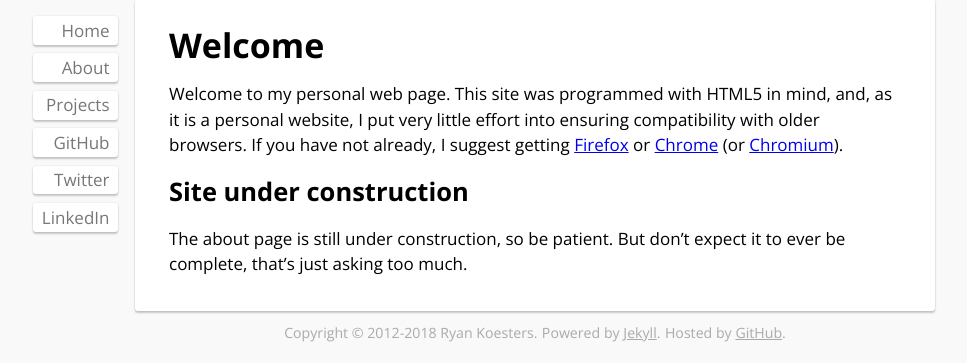
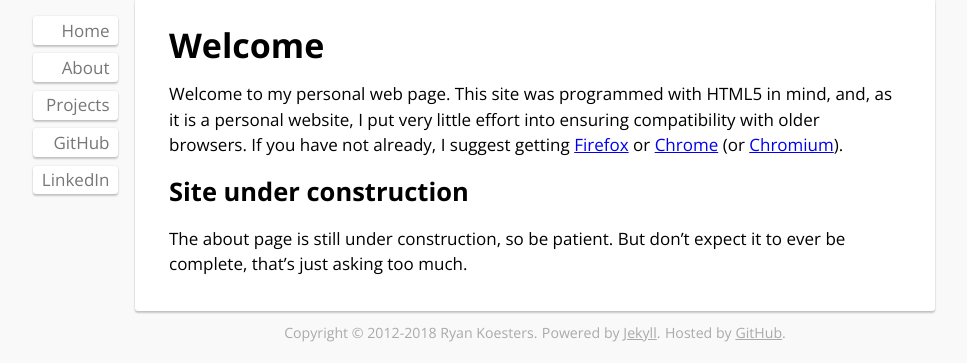
Before and after one commit to rkoesters/rkoesters.github.io, a Jekyll site: the page built from index.md, in a window 1280 px wide. Shown: the part 120-483 px from the top of the page, without its empty margins (105-1072 px from the left). Built offline with Jekyll 4.4.1, drawn with Linux system fonts in a browser that asks for light colours; nearby versions of some CDN libraries.

Commit message:
Removed twitter profile link.

```diff
--- a/_layouts/master.html
+++ b/_layouts/master.html
@@ -21,7 +21,6 @@
 				<li><a href="/about.html">About</a></li>
 				<li><a href="/projects.html">Projects</a></li>
 				<li><a href="https://github.com/rkoesters">GitHub</a></li>
-				<li><a href="https://twitter.com/rmkoesters">Twitter</a></li>
 				<li><a href="https://www.linkedin.com/in/ryankoesters">LinkedIn</a></li>
 			</ul>
 		</nav>
```
